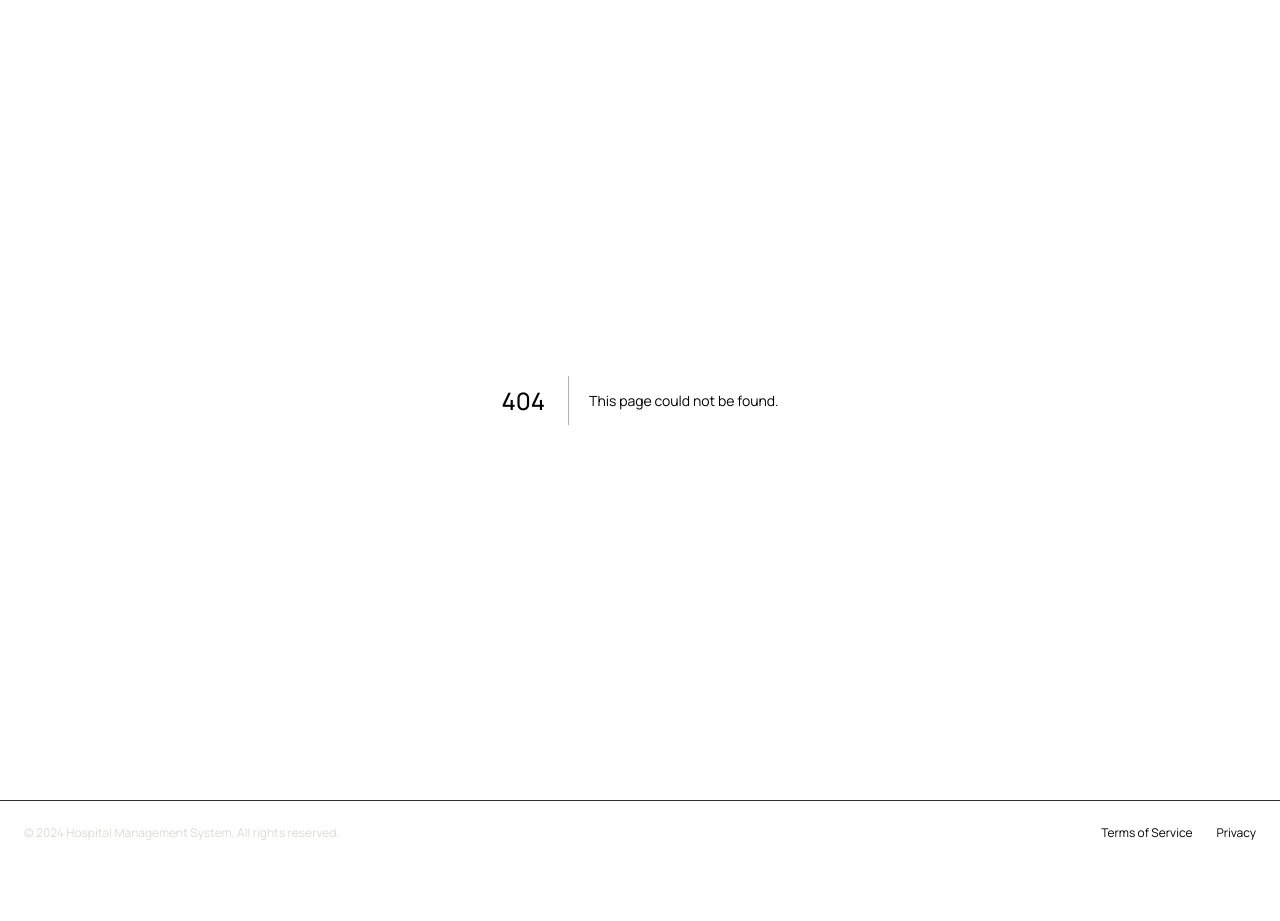
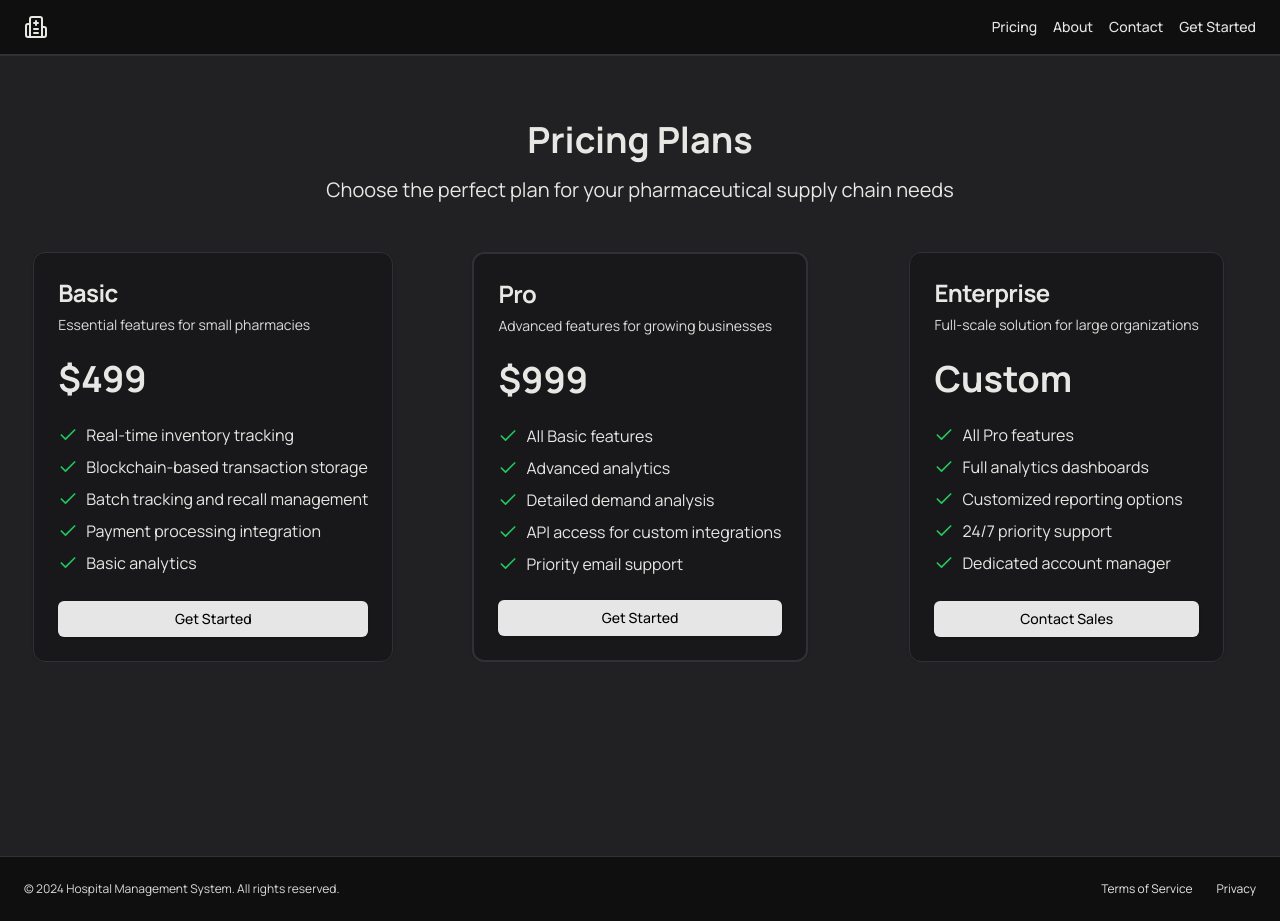
Before and after one commit to MediNexus-SIH/web-app, a Next.js app: page /pricing in a window 1280 px wide. Before the commit this address had no page. Before the commit the page ends 865 px from the top, so only its background shows below. Built offline with nearby package versions, Linux system fonts and the light colour scheme.

Commit message:
add about & pricing page

```diff
--- /dev/null
+++ b/src/app/about/page.tsx
@@ -0,0 +1,90 @@
+export default function About() {
+  return (
+    <div className="bg-background text-foreground">
+      <div className="container mx-auto max-w-4xl px-4 py-12 sm:px-6 lg:px-8">
+        <div className="space-y-8">
+          <div>
+            <h1 className="text-3xl font-bold tracking-tight sm:text-4xl">
+              About
+            </h1>
+            <p className="mt-2 text-muted-foreground">
+              Welcome to our hospital inventory management, demand analysis,
+              order tracking, expiry tracking, and multi-hospital resource
+              sharing website. By accessing or using our website, you agree to
+              be bound by these terms and conditions.
+            </p>
+          </div>
+          <div>
+            <h2 className="text-xl font-bold">User Responsibilities</h2>
+            <p className="mt-2 text-muted-foreground">
+              As a user of our website, you are responsible for maintaining the
+              confidentiality of your account and password, and for restricting
+              access to your computer. You agree to be responsible for all
+              activities that occur under your account or password. You must
+              comply with all applicable laws, rules, and regulations in
+              connection with your use of the website.
+            </p>
+          </div>
+          <div>
+            <h2 className="text-xl font-bold">Data Privacy</h2>
+            <p className="mt-2 text-muted-foreground">
+              We take the privacy of your data seriously. We will collect and
+              use your personal information in accordance with our Privacy
+              Policy, which is available on our website. By using our website,
+              you consent to the collection and use of your personal information
+              as described in our Privacy Policy.
+            </p>
+          </div>
+          <div>
+            <h2 className="text-xl font-bold">Intellectual Property Rights</h2>
+            <p className="mt-2 text-muted-foreground">
+              The website and its content, features, and functionality are owned
+              by our company and are protected by international copyright,
+              trademark, patent, trade secret, and other intellectual property
+              or proprietary rights laws. You may not modify, copy, distribute,
+              transmit, display, reproduce, or create derivative works from the
+              website or its content.
+            </p>
+          </div>
+          <div>
+            <h2 className="text-xl font-bold">Limitation of Liability</h2>
+            <p className="mt-2 text-muted-foreground">
+              In no event shall our company be liable for any indirect, special,
+              incidental, or consequential damages, including but not limited
+              to, damages for loss of profits, goodwill, use, data, or other
+              intangible losses (even if our company has been advised of the
+              possibility of such damages), resulting from your use of or
+              inability to use the website or the performance or non-performance
+              of the website.
+            </p>
+          </div>
+          <div>
+            <h2 className="text-xl font-bold">Dispute Resolution</h2>
+            <p className="mt-2 text-muted-foreground">
+              Any dispute, controversy, or claim arising out of or relating to
+              these terms and conditions, or the breach, termination, or
+              validity thereof, shall be resolved by binding arbitration in
+              accordance with the rules of the American Arbitration Association.
+              The arbitration shall be conducted in the city where our
+              company&apos;s principal office is located, and the
+              arbitrator&apos;s decision shall be final and binding on the
+              parties.
+            </p>
+          </div>
+          <div>
+            <h2 className="text-xl font-bold">
+              Changes to Terms and Conditions
+            </h2>
+            <p className="mt-2 text-muted-foreground">
+              We reserve the right to modify these terms and conditions at any
+              time. Any changes will be effective immediately upon posting the
+              revised terms and conditions on the website. Your continued use of
+              the website after any such changes constitutes your acceptance of
+              the new terms and conditions.
+            </p>
+          </div>
+        </div>
+      </div>
+    </div>
+  );
+}
--- a/src/app/page.tsx
+++ b/src/app/page.tsx
@@ -17,7 +17,7 @@ import {
   Zap,
 } from "lucide-react";
 import Link from "next/link";
-import { motion, AnimatePresence } from "framer-motion";
+import { motion } from "framer-motion";
 import { Card, CardContent } from "@/components/ui/card";
 import TypewriterTitle from "@/components/TypeWriterTitle";
 const HomePage = () => {
--- /dev/null
+++ b/src/app/pricing/page.tsx
@@ -0,0 +1,104 @@
+import RevealAnimation from "@/components/framer-motion/revealAnimation";
+import { PricingSiteHeader } from "@/components/PricingSiteHeader";
+import { SiteHeader } from "@/components/SiteHeader";
+import { Button } from "@/components/ui/button";
+import {
+  Card,
+  CardContent,
+  CardDescription,
+  CardFooter,
+  CardHeader,
+  CardTitle,
+} from "@/components/ui/card";
+import { Check, X } from "lucide-react";
+
+export default function PricingPage() {
+  const tiers = [
+    {
+      name: "Basic",
+      price: "$499",
+      description: "Essential features for small pharmacies",
+      features: [
+        "Real-time inventory tracking",
+        "Blockchain-based transaction storage",
+        "Batch tracking and recall management",
+        "Payment processing integration",
+        "Basic analytics",
+      ],
+      cta: "Get Started",
+    },
+    {
+      name: "Pro",
+      price: "$999",
+      description: "Advanced features for growing businesses",
+      features: [
+        "All Basic features",
+        "Advanced analytics",
+        "Detailed demand analysis",
+        "API access for custom integrations",
+        "Priority email support",
+      ],
+      cta: "Get Started",
+    },
+    {
+      name: "Enterprise",
+      price: "Custom",
+      description: "Full-scale solution for large organizations",
+      features: [
+        "All Pro features",
+        "Full analytics dashboards",
+        "Customized reporting options",
+        "24/7 priority support",
+        "Dedicated account manager",
+      ],
+      cta: "Contact Sales",
+    },
+  ];
+
+  return (
+    <div className="flex flex-col min-h-screen">
+      <PricingSiteHeader />
+      <div className="min-h-screen bg-muted/40">
+        <div className="container mx-auto px-4 py-16">
+          <h1 className="text-4xl font-bold text-center mb-4">Pricing Plans</h1>
+          <p className="text-xl text-center mb-12">
+            Choose the perfect plan for your pharmaceutical supply chain needs
+          </p>
+          <div className="grid grid-cols-1 md:grid-cols-3 gap-8">
+            {tiers.map((tier, index) => (
+              <RevealAnimation key={tier.name}>
+                <Card
+                  key={tier.name}
+                  className={`flex flex-col ${index === 1 ? " border-2" : ""}`}
+                >
+                  <CardHeader>
+                    <CardTitle className="text-2xl font-bold">
+                      {tier.name}
+                    </CardTitle>
+                    <CardDescription className="">
+                      {tier.description}
+                    </CardDescription>
+                  </CardHeader>
+                  <CardContent className="flex-grow">
+                    <p className="text-4xl font-bold mb-6">{tier.price}</p>
+                    <ul className="space-y-2">
+                      {tier.features.map((feature, i) => (
+                        <li key={i} className="flex items-center">
+                          <Check className="h-5 w-5 text-green-500 mr-2" />
+                          {feature}
+                        </li>
+                      ))}
+                    </ul>
+                  </CardContent>
+                  <CardFooter>
+                    <Button className="w-full">{tier.cta}</Button>
+                  </CardFooter>
+                </Card>
+              </RevealAnimation>
+            ))}
+          </div>
+        </div>
+      </div>
+    </div>
+  );
+}
--- /dev/null
+++ b/src/components/PricingSiteHeader.tsx
@@ -0,0 +1,42 @@
+import { Hospital } from "lucide-react";
+import Link from "next/link";
+import RevealAnimation from "./framer-motion/revealAnimation";
+
+export function PricingSiteHeader() {
+  return (
+    <header className="px-4 lg:px-6 h-14 flex items-center border-b-2">
+      <Link className="flex items-center justify-center" href="/">
+        <Hospital className="h-6 w-6" />
+        <span className="sr-only">MediNexus</span>
+      </Link>
+      <nav className="ml-auto flex gap-4 sm:gap-6">
+        <RevealAnimation className="flex justify-center items-center gap-4">
+          <Link
+            className="text-sm font-medium text-primary hover:underline transition-colors duration-200"
+            href="/pricing"
+          >
+            Pricing
+          </Link>
+          <Link
+            className="text-sm font-medium text-primary hover:underline transition-colors duration-200"
+            href="/about"
+          >
+            About
+          </Link>
+          <Link
+            className="text-sm font-medium text-primary hover:underline transition-colors duration-200"
+            href="/contact"
+          >
+            Contact
+          </Link>
+          <Link
+            className="text-sm font-medium text-primary hover:underline transition-colors duration-200"
+            href="/auth/signup"
+          >
+            Get Started
+          </Link>
+        </RevealAnimation>
+      </nav>
+    </header>
+  );
+}
```
